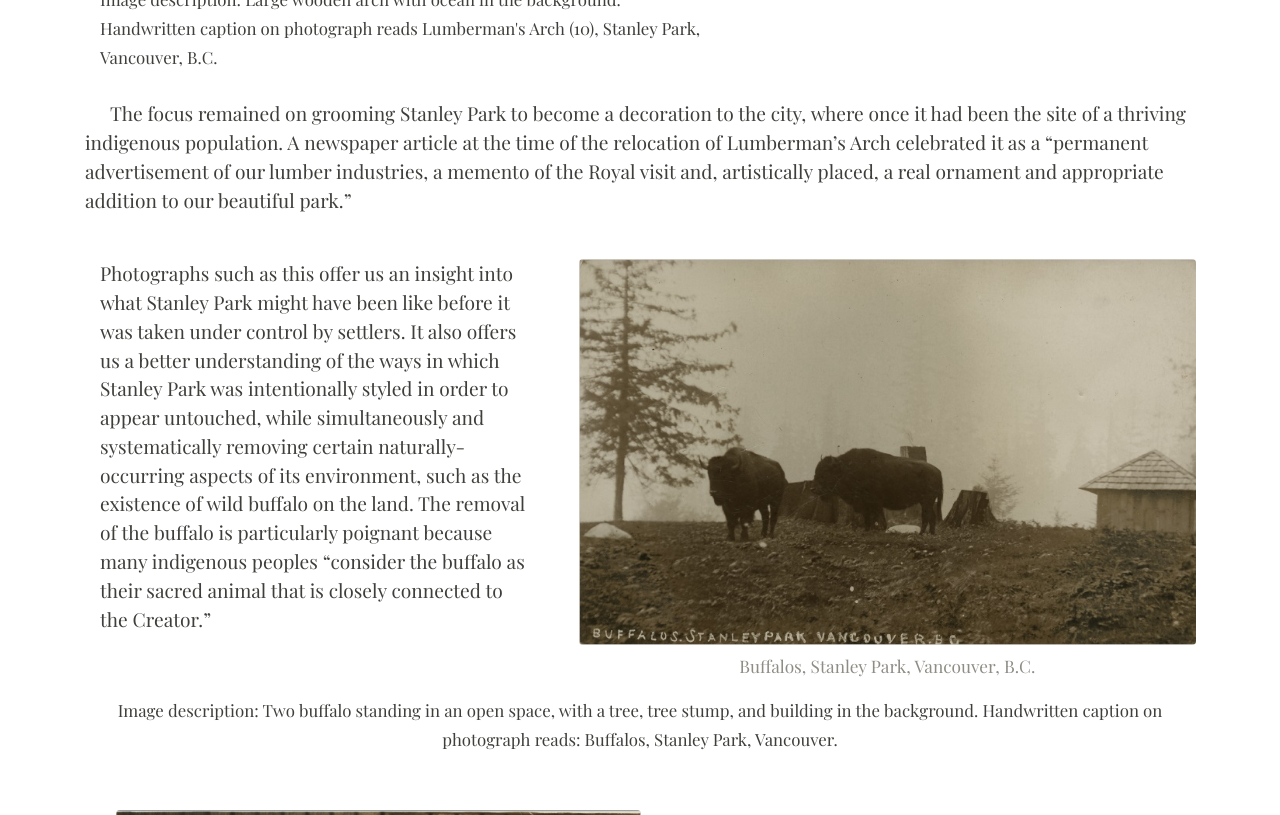
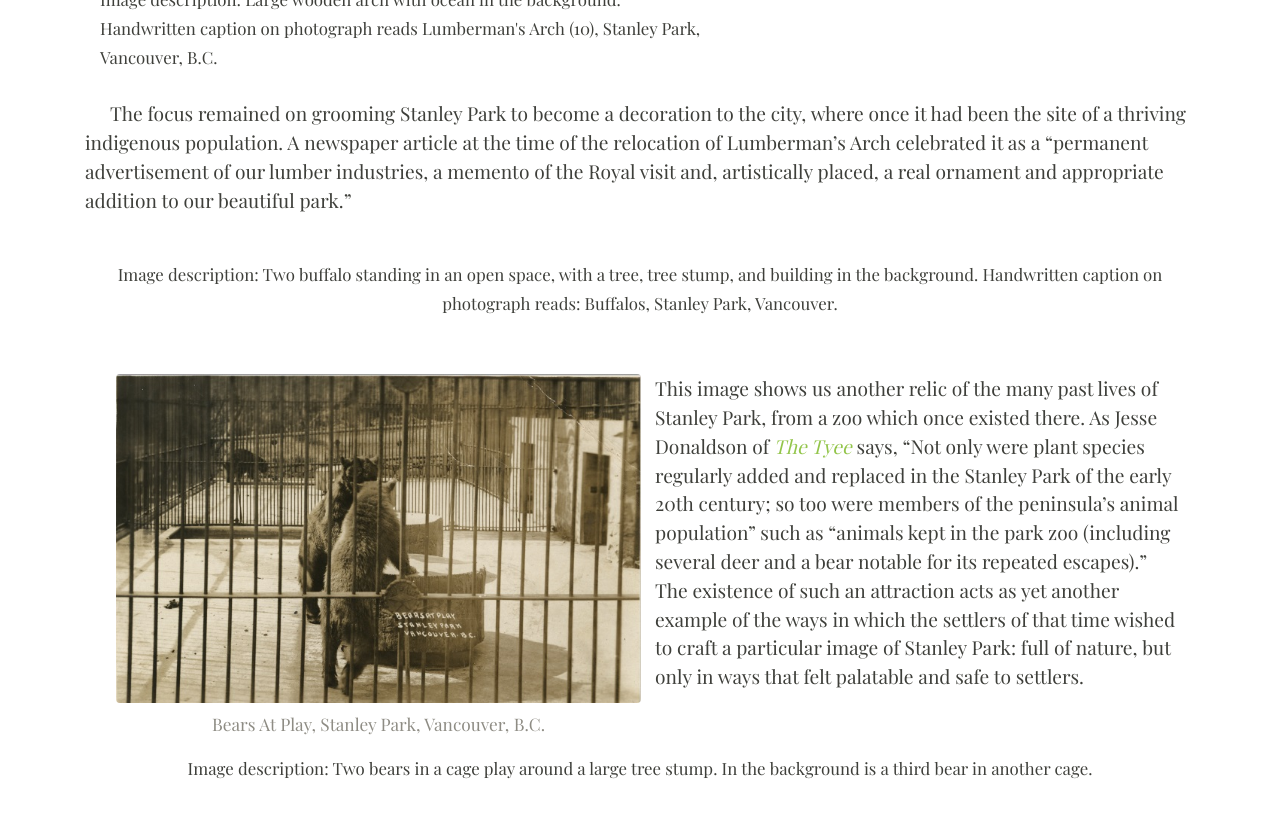
Before and after one commit to ashlynnprasad/langmann-2021, a Jekyll site: the page built from pages/relationswithindigenouspeoples.md, in a window 1280 px wide and 900 px high, scrolled down 1286 px, cut to the strip 0-815 px from the top of the window. Built offline with Jekyll 4.4.1, drawn with Linux system fonts in a browser that asks for light colours; nearby versions of some CDN libraries.

Commit message:
removed buffalo picture and text

```diff
--- a/pages/relationswithindigenouspeoples.md
+++ b/pages/relationswithindigenouspeoples.md
@@ -24,17 +24,6 @@ permalink: /relationswithindigenouspeoples.html
   </div>
 </div>
 <br><p style="text-indent: 25px;">The focus remained on grooming Stanley Park to become a decoration to the city, where once it had been the site of a thriving indigenous population. A newspaper article at the time of the relocation of Lumberman’s Arch celebrated it as a “permanent advertisement of our lumber industries, a memento of the Royal visit and, artistically placed, a real ornament and appropriate addition to our beautiful park.”<br><br>
-
-<div class="container">
-  <div class="row">
-    <div class="col-sm-5">
-      Photographs such as this offer us an insight into what Stanley Park might have been like before it was taken under control by settlers. It also offers us a better understanding of the ways in which Stanley Park was intentionally styled in order to appear untouched, while simultaneously and systematically removing certain naturally-occurring aspects of its environment, such as the existence of wild buffalo on the land. The removal of the buffalo is particularly poignant because many indigenous peoples “consider the buffalo as their sacred animal that is closely connected to the Creator.”
-    </div>
-    <div class="col-sm-7">
-      {% include feature/item-figure.html objectid="langmann026" width="100" %}
-    </div>
-  </div>
-</div>
 
 <center><small>Image description: Two buffalo standing in an open space, with a tree, tree stump, and building in the background. Handwritten caption on photograph reads: Buffalos, Stanley Park, Vancouver.</small></center><br><br>
 
```
